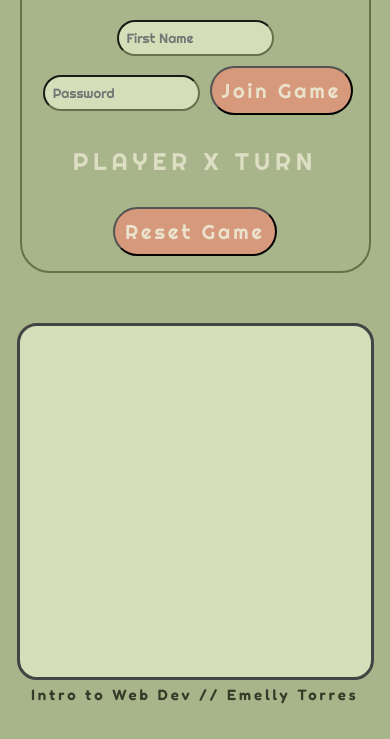
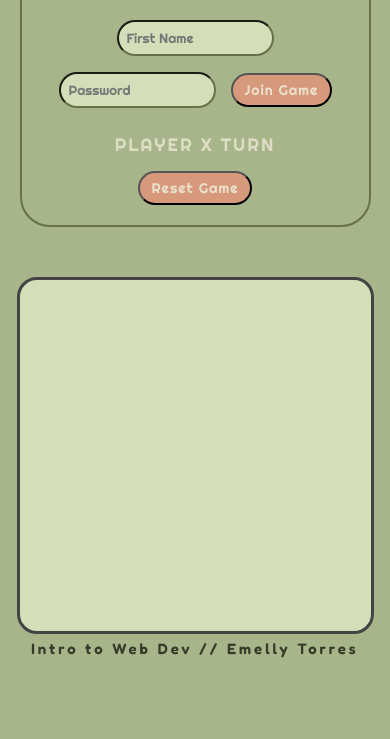
Before and after one commit to mletrs99/tictactoe-multi, a website: page public/index.html in a window 390 px wide. Shown: the part 111-850 px from the top of the page. Drawn offline with Linux system fonts and the light colour scheme; a web font is replaced by a local one.

Commit message:
Add files via upload

```diff
--- a/public/style.css
+++ b/public/style.css
@@ -190,6 +190,26 @@ button:hover {
         box-sizing: border-box;
     }
 
+    button {
+        font-size: 14px;
+        padding: 6px 12px;
+        letter-spacing: 1px;
+        margin: 5px;
+    }
+
+    /* Reduce spacing around login */
+    #login {
+        margin-bottom: 5px;
+    }
+
+    /* Reduce spacing around status */
+    #status {
+        font-size: 18px;
+        letter-spacing: 2px;
+        margin: 5px 0;
+        padding: 5px;
+    }
+
     .game-info h1 {
         font-size: 42px;
     }
```
